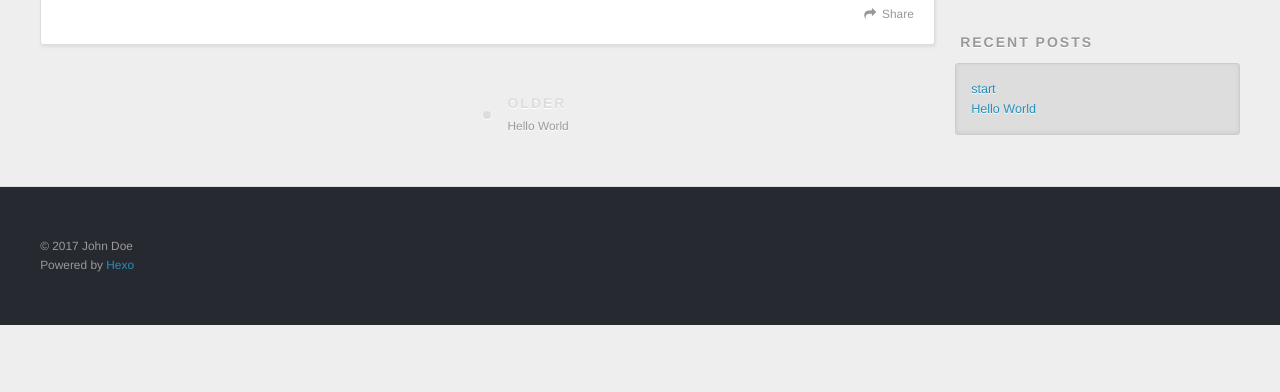
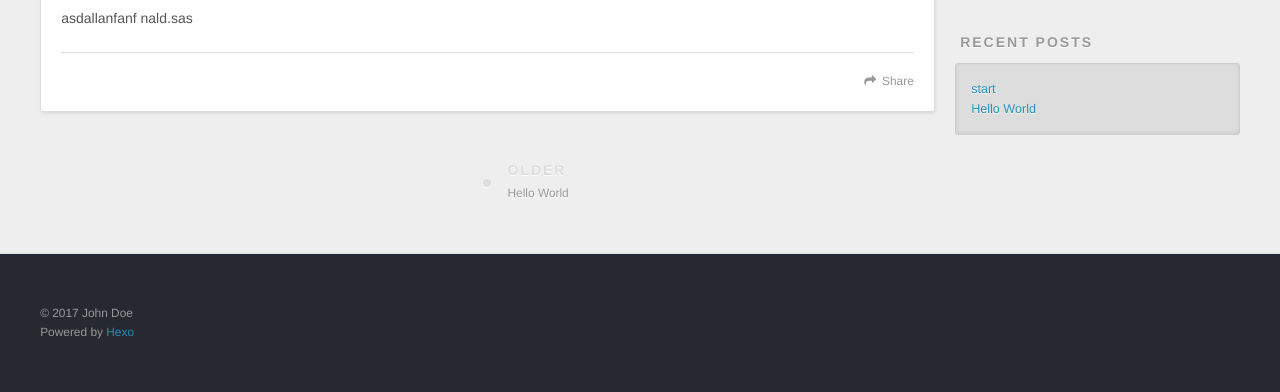
Before and after one commit to henry56575/henry56575.github.io, a plain HTML site: page 2017/08/25/start/index.html in a window 1280 px wide. Shown: the part 446-838 px from the top of the page. Before the commit the page ends 800 px from the top, so only its background shows below. Drawn offline with nearby package versions, Linux system fonts and the light colour scheme.

Commit message:
Site updated: 2017-08-25 21:22:14

```diff
--- a/2017/08/25/start/index.html
+++ b/2017/08/25/start/index.html
@@ -5,13 +5,16 @@
 
   <title>start | Hexo</title>
   <meta name="viewport" content="width=device-width, initial-scale=1, maximum-scale=1">
-  <meta property="og:type" content="article">
+  <meta name="description" content="asdallanfanf nald.sas">
+<meta property="og:type" content="article">
 <meta property="og:title" content="start">
 <meta property="og:url" content="http://yoursite.com/2017/08/25/start/index.html">
 <meta property="og:site_name" content="Hexo">
-<meta property="og:updated_time" content="2017-08-25T13:03:12.642Z">
+<meta property="og:description" content="asdallanfanf nald.sas">
+<meta property="og:updated_time" content="2017-08-25T13:21:59.591Z">
 <meta name="twitter:card" content="summary">
 <meta name="twitter:title" content="start">
+<meta name="twitter:description" content="asdallanfanf nald.sas">
 
     <link rel="alternate" href="/atom.xml" title="Hexo" type="application/atom+xml">
 
@@ -82,6 +85,7 @@
 
     <div class="article-entry" itemprop="articleBody">
 
+        <p>asdallanfanf nald.sas</p>
 
 
     </div>
```
Also changed, not shown: index.html (+1 -0 lines).
